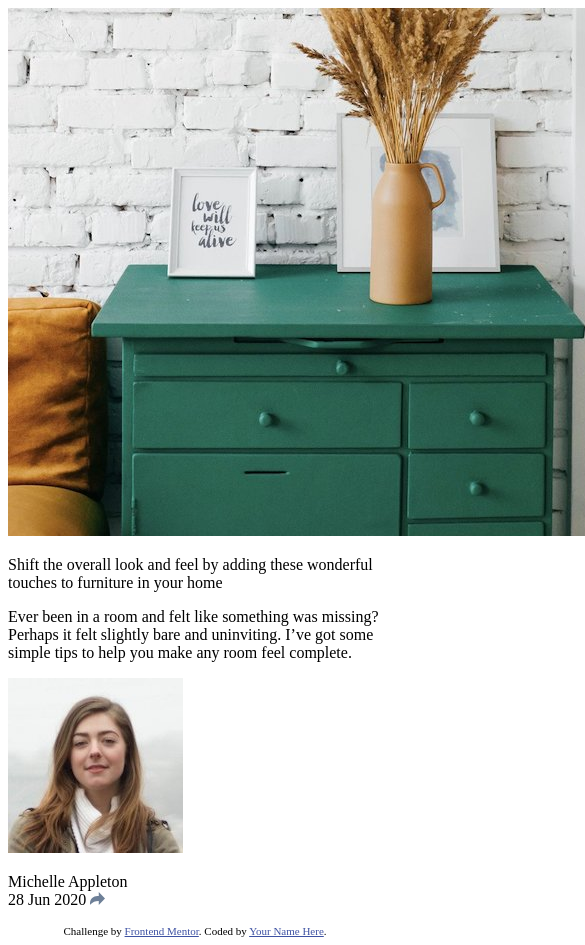
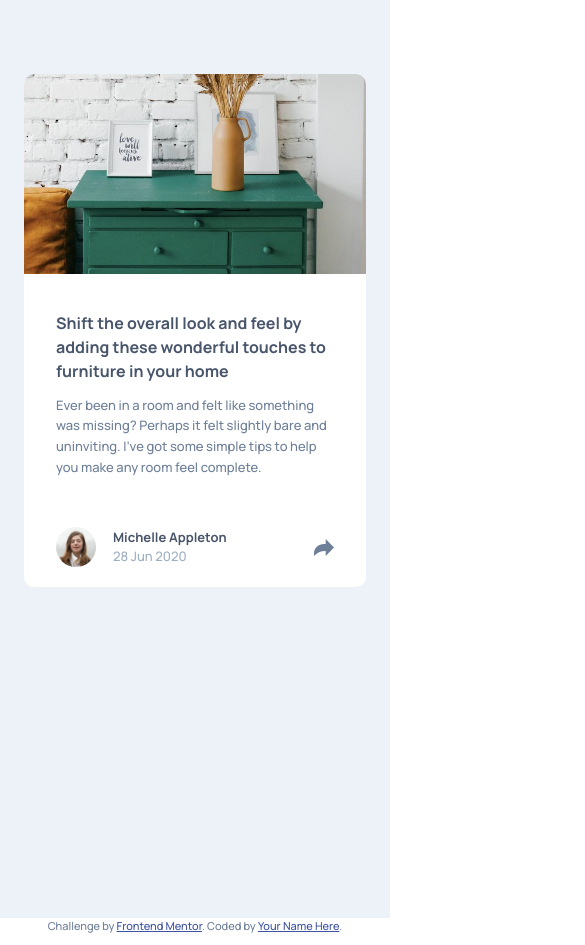
Before and after one commit to Bernardanxiety/Article-preview, a plain HTML site: page index.html in a window 390 px wide. Shown: the top 945 px of the page, 585 px wide, since content can reach past the window. Drawn offline with Linux system fonts and the light colour scheme.

Commit message:
styled mobile version and did js

```diff
--- a/index.html
+++ b/index.html
@@ -7,7 +7,10 @@
   <link rel="icon" type="image/png" sizes="32x32" href="./images/favicon-32x32.png">
 
   <title>Frontend Mentor | Article preview component</title>
-
+  <link rel="preconnect" href="https://fonts.googleapis.com">
+  <link rel="preconnect" href="https://fonts.gstatic.com" crossorigin>
+  <link href="https://fonts.googleapis.com/css2?family=Manrope:wght@500;700&display=swap" rel="stylesheet">
+  <link rel="stylesheet" href="style.css">
   <!-- Feel free to remove these styles or customise in your own stylesheet 👍 -->
   <style>
     .attribution { font-size: 11px; text-align: center; }
@@ -19,7 +22,7 @@
 
     <div class="card">
       <div class="img">
-        <img src="images/drawers.jpg" alt="">
+        <img class="drawers" src="images/drawers.jpg" alt="">
       </div>
       <div class="info">
 
@@ -27,19 +30,26 @@
           Shift the overall look and feel by adding these wonderful
           touches to furniture in your home
         </p>
-        <p>
+        <p class="desc">
           Ever been in a room and felt like something was missing? Perhaps
           it felt slightly bare and uninviting. I’ve got some simple tips
           to help you make any room feel complete.
         </p>
-        <div class="fuser">
-          <img src="images/avatar-michelle.jpg" alt="">
+        <div class="user">
+          <img class="avatar" src="images/avatar-michelle.jpg" alt="">
           <p class="name">
             Michelle Appleton
             <br><span>28 Jun 2020</span>
-            <img src="images/icon-share.svg" alt="">
           </p>
+          <img class="share btn" src="images/icon-share.svg" alt="">
         </div>
+      </div>
+      <div class="socials disabled">
+        <p>share</p>
+        <img src="images/icon-facebook.svg" alt="">
+        <img src="images/icon-twitter.svg" alt="">
+        <img src="images/icon-pinterest.svg" alt="">
+        <img class="btn" src="images/icon-share.svg" alt="">
       </div>
     </div>
 
@@ -49,5 +59,6 @@
     Challenge by <a href="https://www.frontendmentor.io?ref=challenge" target="_blank">Frontend Mentor</a>.
     Coded by <a href="#">Your Name Here</a>.
   </div>
+  <script src="script.js"></script>
 </body>
 </html>
--- a/script.js
+++ b/script.js
@@ -0,0 +1,14 @@
+const btn = document.querySelector('.btn');
+const socials = document.querySelector('.socials');
+const user = document.querySelector('.user');
+
+btn.addEventListener('click', function() {
+    if(!user.classList.contains('disabled')) {
+        user.classList.add('disabled');
+        socials.classList.remove('disabled');
+    }
+    else {
+        socials.classList.add('disabled');
+        user.classList.remove('disabled');
+    }
+})
--- a/style.css
+++ b/style.css
@@ -0,0 +1,122 @@
+:root {
+--clr1: hsl(217, 19%, 35%);
+--clr2: hsl(214, 17%, 51%);
+--clr3: hsl(212, 23%, 69%);
+--clr4: hsl(210, 46%, 95%);
+}
+
+html {
+    font-size: 62.5%;
+}
+
+body {
+    margin: 0;
+    font-size: 1.3rem;
+    font-family: Manrope;
+    color: var(--clr2);
+    line-height: 1.5;
+}
+
+img {
+    width: 100%;
+    height: 100%;
+    max-width: 100%;
+}
+
+.drawers {
+    object-fit: cover;
+    height: 200px;
+}
+
+/* typography */
+
+.intro {
+    font-weight: 700;
+    font-size: 1.6rem;
+    margin-bottom: 1.2rem;
+    color: var(--clr1);
+}
+
+.desc {
+    margin-top: 0;
+    text-align: left;
+    line-height: 1.6;
+}
+
+.name {
+    color: var(--clr1);
+    font-weight: 700;
+}
+/*  */
+
+section {
+    padding: 7.4rem 2.4rem 0rem;
+    background-color: var(--clr4);
+    height: 100vh;
+}
+
+.card {
+    border-radius: 1rem;
+    background-color: #fff;
+    overflow: hidden;
+    position: relative;
+}
+
+.info {
+    padding: 1.5rem 3.2rem .7rem;
+}
+
+.user {
+    display: flex;
+    margin-top: 3.7rem;
+    align-items: center;
+}
+
+.avatar {
+    width: 40px;
+    border-radius: 100%;
+    margin-right: 1.7rem;
+}
+
+.share {
+    width: 20px;
+    margin-left: auto;
+}
+
+span {
+    color: var(--clr3);
+    font-weight: 500;
+}
+
+.socials {
+    background-color: var(--clr1);
+    display: flex;
+    margin-top: 1.7rem;
+    padding: .9rem 3.2rem;
+    align-items: center;
+}
+
+.socials p {
+    text-transform: uppercase;
+    letter-spacing: 5px;
+}
+
+.socials img {
+    width: 20px;
+}
+
+*.socials img:not(last-child) {
+    margin-left: 16px;
+}
+
+.socials img:last-child {
+    margin-left: auto;
+}
+
+.disabled {
+    display: none;
+}
+
+.btn {
+    cursor: pointer;
+}
```
